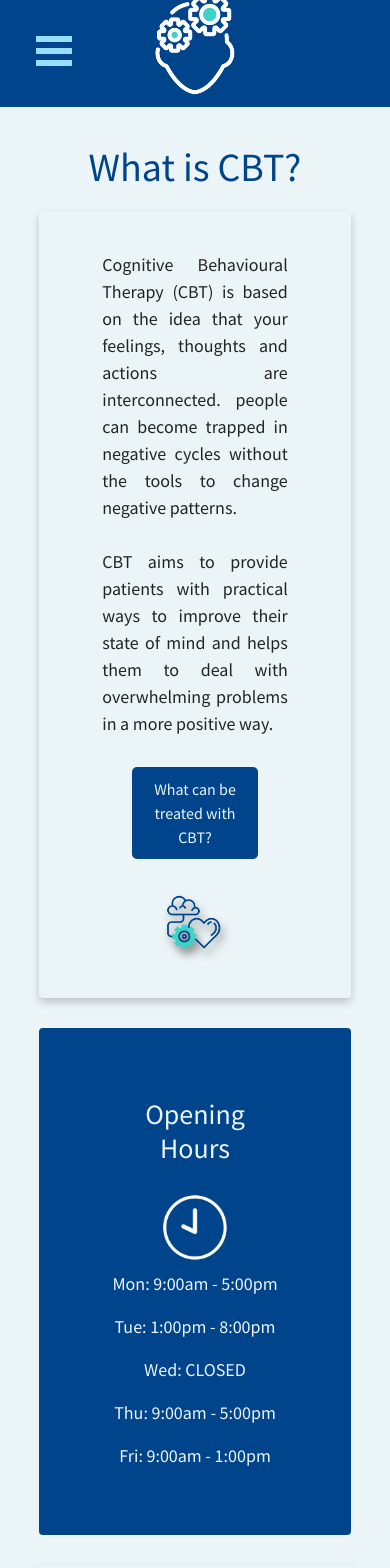
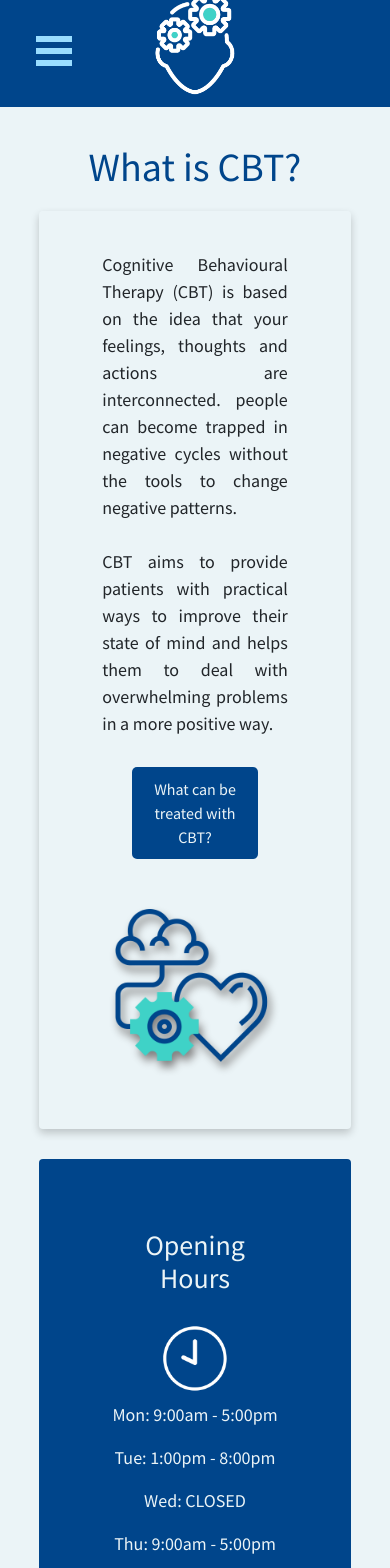
Before and after one commit to Selliott456/inverclydeCBT, a React app: page /home in a window 390 px wide. Shown: the top 1568 px of the page. Built offline with nearby package versions, Linux system fonts and the light colour scheme; the HTML template or start-up script is replaced by a standard one.

Commit message:
images resized

```diff
--- a/src/styles/style.scss
+++ b/src/styles/style.scss
@@ -553,5 +553,8 @@ display: none;
   .contactRow {
   flex-direction: column;
   }
+  #feelings {
+    width: 200px;
+  }
 
 }
```
